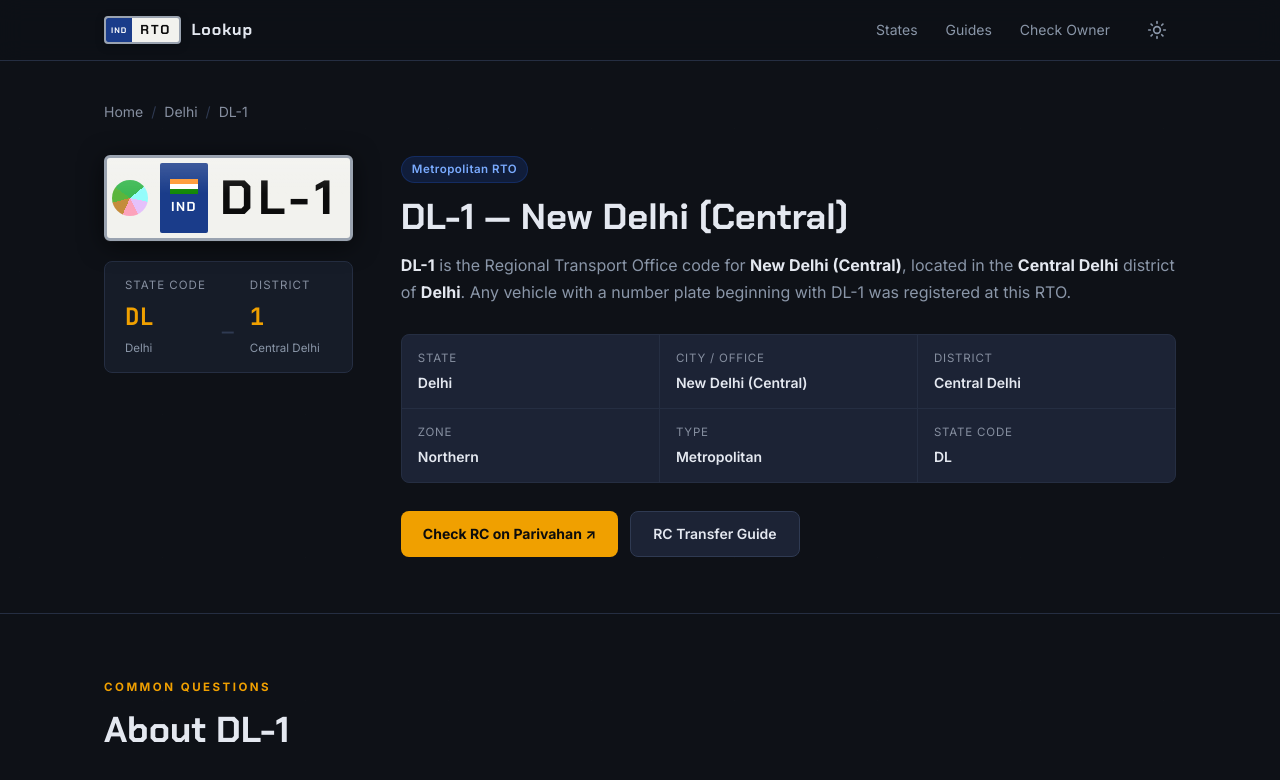
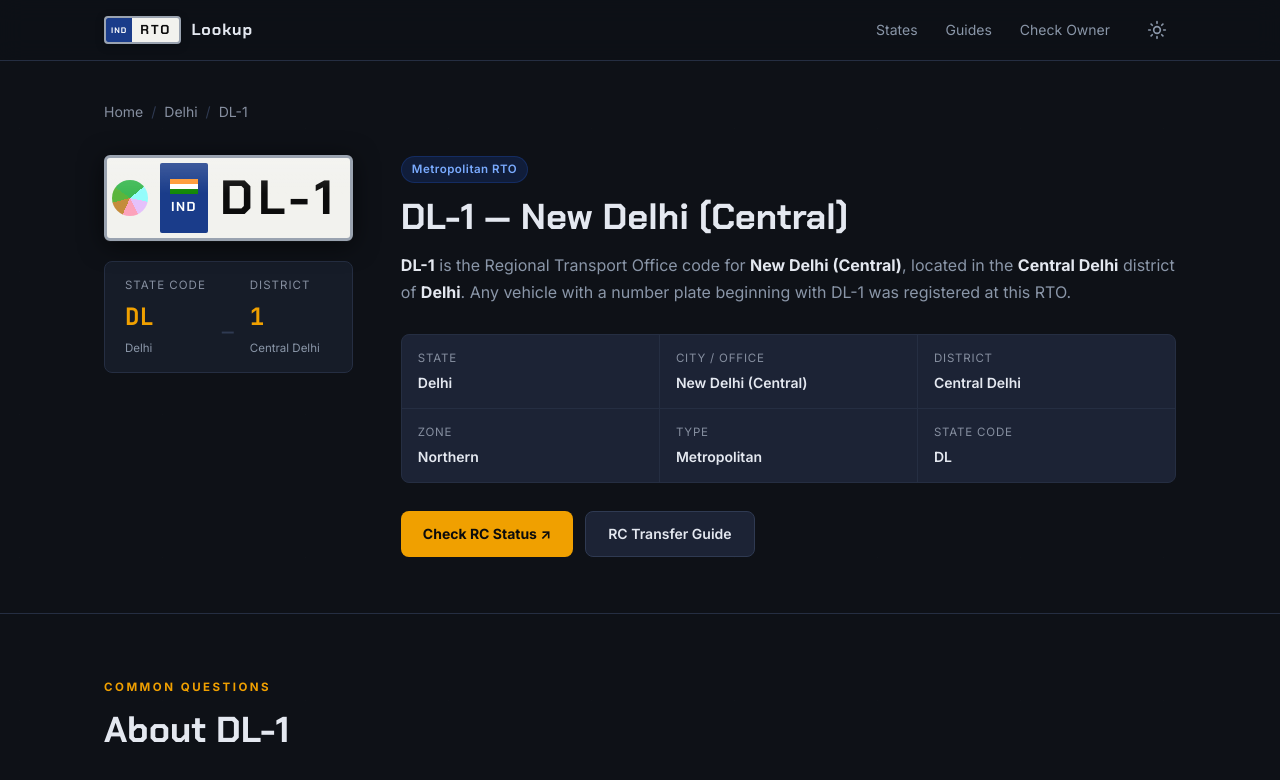
Before and after one commit to Naruto13133/rtolookup, a Next.js app: page /rto/dl-1 in a window 1280 px wide. Shown: the top 780 px of the page. Built offline with nearby package versions, Linux system fonts and the light colour scheme.

Commit message:
feat: update RC status link to Vahan application status page

```diff
--- a/app/rto/[code]/page.js
+++ b/app/rto/[code]/page.js
@@ -141,8 +141,8 @@
               </div>
 
               <div className="rto-actions">
-                <a href="https://parivahan.gov.in/rcdlstatus/" target="_blank" rel="noopener noreferrer nofollow" className="btn-primary">
-                  Check RC on Parivahan ↗
+                <a href="https://vahan.parivahan.gov.in/vahanservice/vahan/ui/appl_status/form_Know_Appl_Status.xhtml" target="_blank" rel="noopener noreferrer nofollow" className="btn-primary">
+                  Check RC Status ↗
                 </a>
                 <Link href="/guides/rc-transfer" className="btn-ghost">
                   RC Transfer Guide
```
